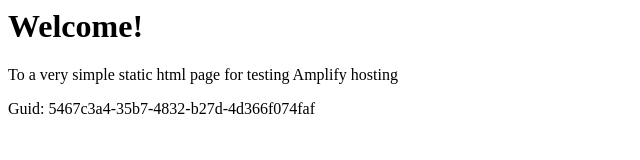
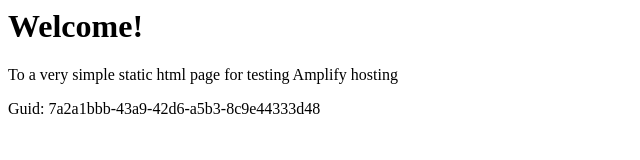
Before and after one commit to aws-aemilia-nrt/Github-PR-Commit-Integration-Test-DoNotTouch-Gith-BKMSSQOA-v1-preprod-ap-northeast-1, a website: page src/index.html in a window 1280 px wide. Shown: the full height of the page, 0-640 px from the left. Drawn offline with Linux system fonts and the light colour scheme.

Commit message:
commit from integ tests

```diff
--- a/src/index.html
+++ b/src/index.html
@@ -12,6 +12,6 @@
 <body>
     <h1>Welcome!</h1>
     <p>To a very simple static html page for testing Amplify hosting</p>
-    <p>Guid: 5467c3a4-35b7-4832-b27d-4d366f074faf</p></body>
+    <p>Guid: 7a2a1bbb-43a9-42d6-a5b3-8c9e44333d48</p></body>
 
 </html>
```
